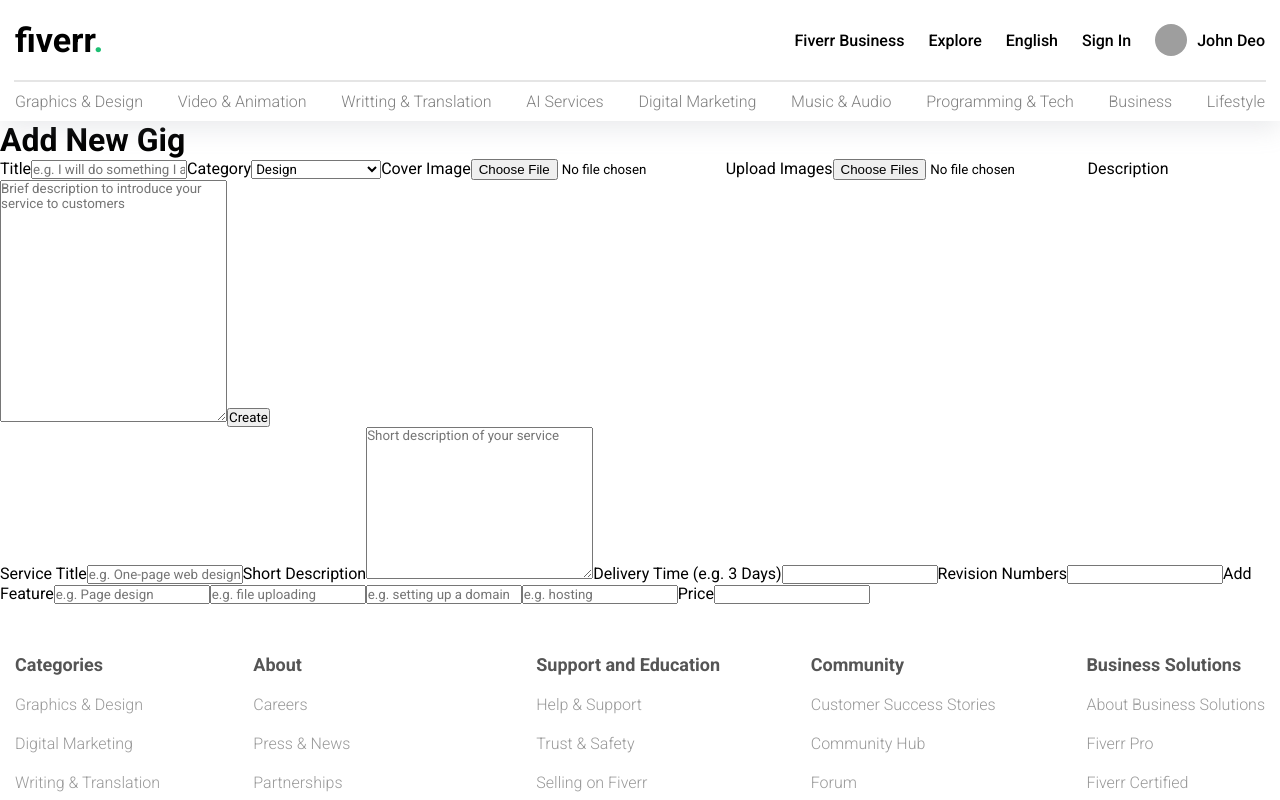
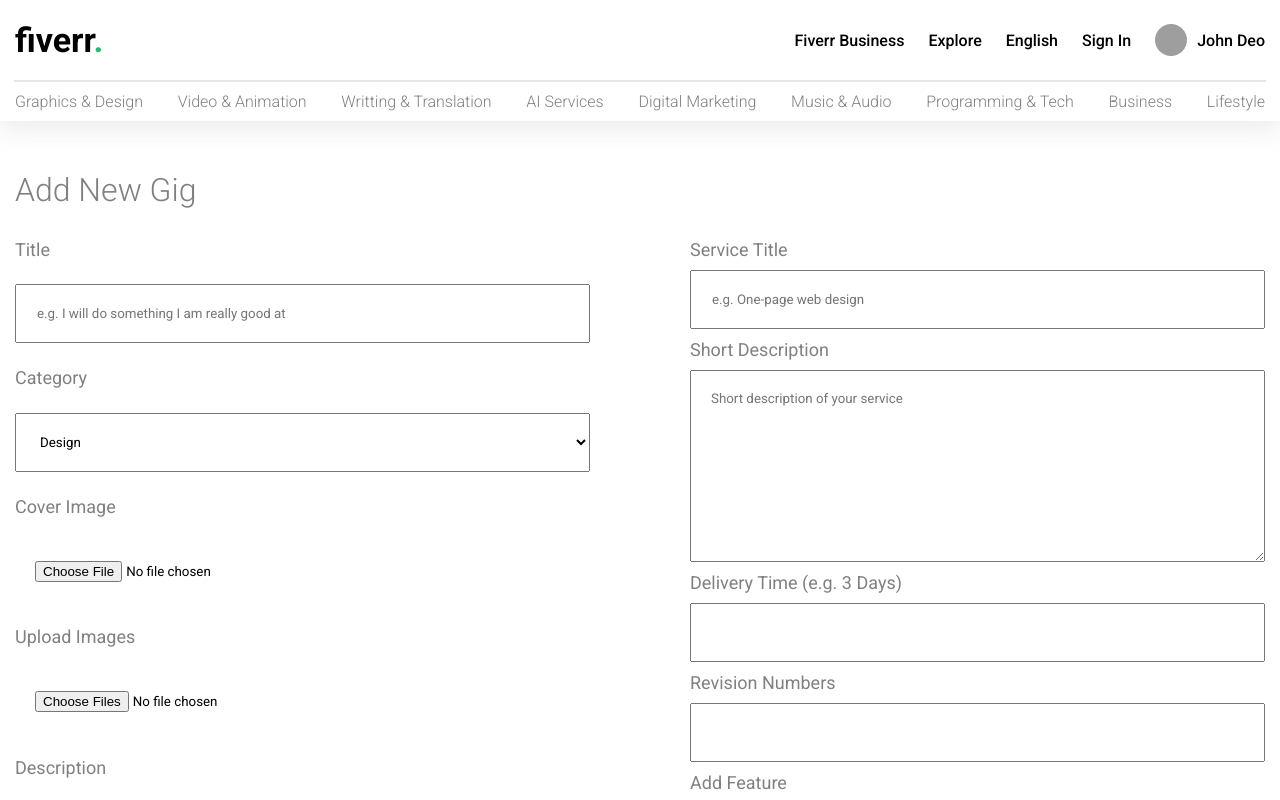
Before and after one commit to aniketchitransh/fiverr-ui, a React (Vite) app in the folder fiverr-ui/: page /add in a window 1280 px wide. Shown: the top 800 px of the page. Built offline with nearby package versions, Linux system fonts and the light colour scheme; grey boxes are pictures that could not be loaded.

Commit message:
Project Completed

```diff
--- a/fiverr-ui/src/pages/add/Add.scss
+++ b/fiverr-ui/src/pages/add/Add.scss
@@ -0,0 +1,48 @@
+.add{
+    display: flex;
+    justify-content: center;
+
+    .container{
+        width: 1250px;
+        padding: 50px 0px;
+
+        h1{
+            color: gray;
+            font-weight: 300;
+            margin-bottom: 30px;
+        }
+
+        .sections{
+            display: flex;
+            justify-content: space-between;
+            gap: 100px;
+
+            .left, .right{
+                flex: 1;
+                display: flex;
+                flex-direction: column;
+                gap: 10px;
+                justify-content: space-between;
+
+                label{
+                    color: gray;
+                    font-size: 18px;
+                }
+
+                input, select, textarea{
+                    padding: 20px;
+                }
+
+                button{
+                    border: none;
+                    padding: 20px;
+                    background-color: #1dbf73;
+                    color: white;
+                    font-weight: 500;
+                    font-size: 18px;
+                    cursor: pointer;
+                }
+            }
+        }
+    }
+}
```
